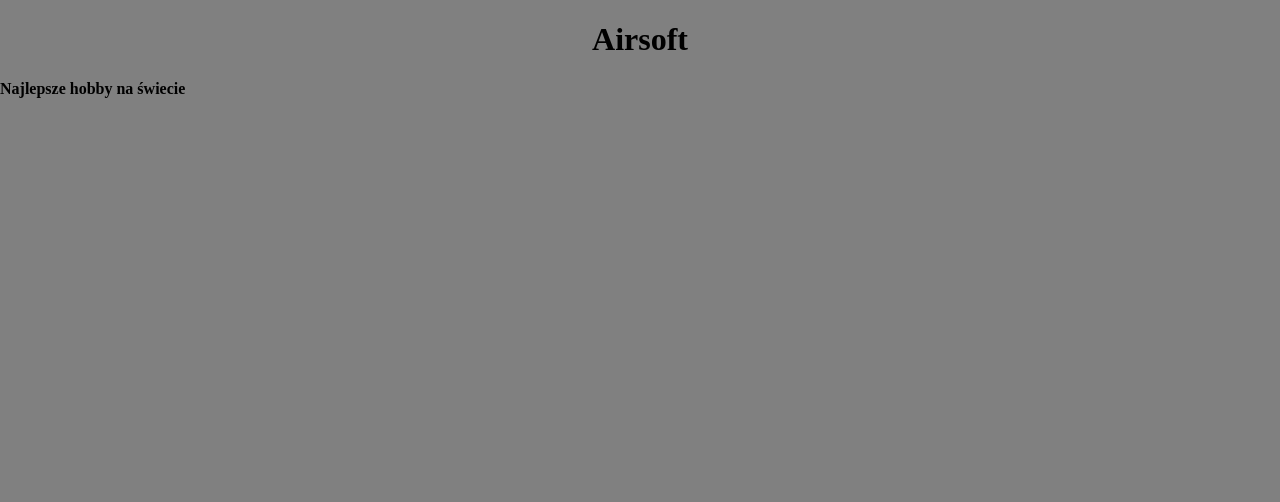
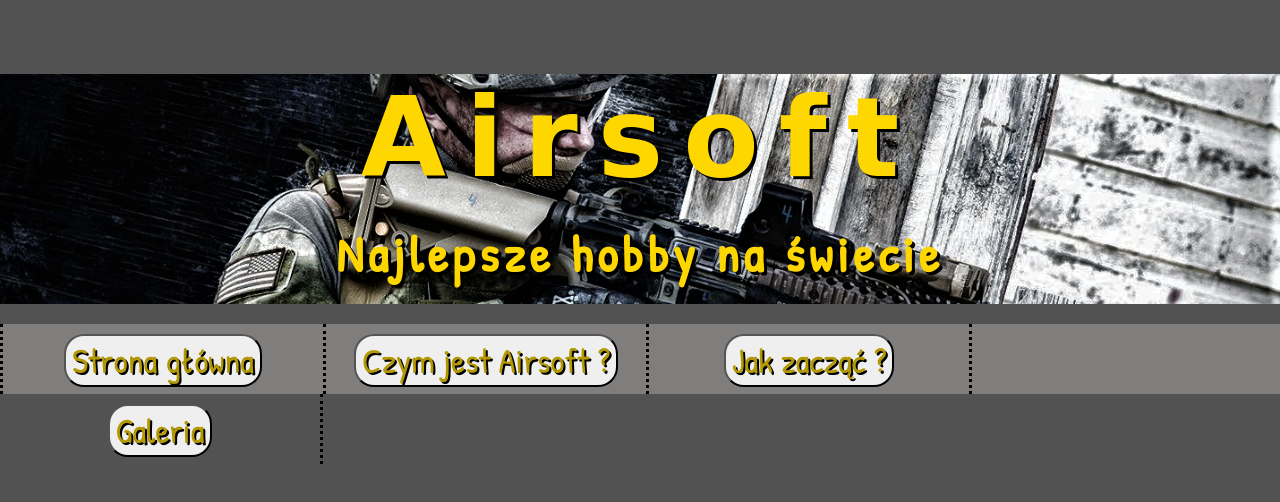
Before and after one commit to novyTM/Airsoft-v2, a plain HTML site: page index.html in a window 1280 px wide. Drawn offline with Linux system fonts and the light colour scheme; a web font is replaced by a local one.

Commit message:
Dodanie top i nav

```diff
--- a/index.html
+++ b/index.html
@@ -10,6 +10,10 @@
         <meta name="description" content="Strona przedstawia i opisuje sport zwany Airsoftem. Daj się do niego zachęcić" />
         <meta name="keywords" content="airsoft, asg, hobby"/>
 
+        <link rel="preconnect" href="https://fonts.googleapis.com">
+        <link rel="preconnect" href="https://fonts.gstatic.com" crossorigin>
+        <link href="https://fonts.googleapis.com/css2?family=Patrick+Hand&family=Potta+One&display=swap" rel="stylesheet">
+
 
 
     </head>
@@ -20,8 +24,9 @@
 
                 <div id="title">
                     <h1> Airsoft </h1>
+
                 </div>
-                 <div id="2ndtitle">
+                 <div id="secondtitle">
                     <h4>Najlepsze hobby na świecie</h4>
                  </div>
 
@@ -30,6 +35,12 @@
             </div>
 
             <div id="nav">
+                <ol>
+                    <li><button>Strona główna</button></li>
+                    <li><button>Czym jest Airsoft ?</button></li>
+                    <li><button>Jak zacząć ?</button></li>
+                    <li><button>Galeria</button></li>
+                </ol>
 
 
             </div>
--- a/style.css
+++ b/style.css
@@ -1,11 +1,95 @@
 body
 {
-    background-color: rgb(128, 128, 128);
+    background-color: rgb(82, 82, 82);
     margin-left: auto;
     margin-right: auto;
 }
 
+#box
+{
+    height: 1000px;
+
+
+}
+
+
+#top
+{
+    height: 230px;
+    margin-top: 1px;
+    background: url("Img/top.png");
+    background-size:cover;
+}
 #title
 {
+    height: 80px;
+    color: gold ;
+    text-align: center;
+    font-size: 55px;
+    font-family: 'Potta One', cursive;
+    text-shadow: 3px 3px rgb(0, 0, 0);
+    letter-spacing: 20px;
+}
+
+#secondtitle
+{
+    font-size: 50px;
+    color: gold ;
+    text-align: center;
+    font-family: 'Patrick Hand', cursive;
+    text-shadow: 3px 3px rgb(0, 0, 0);
+    letter-spacing: 5px;
+}
+
+#nav
+{
+    background-color: rgb(128, 125, 125);
+    height: 70px;
+    margin-top: 20px;
+    margin-bottom: 20px;
     text-align: center;
 }
+
+ol
+{
+    padding: 0;
+    margin: 0;
+    list-style-type: none;
+    line-height: 170%;
+    font-size: 40px;
+    color: gold ;
+    font-family: 'Patrick Hand', cursive;
+    text-shadow: 2px 2px rgb(0, 0, 0);
+    display: inline-block;
+
+}
+
+button
+{
+    font-size: 35px;
+    color: rgb(179, 152, 2);
+    text-shadow: 2px 2px rgb(0, 0, 0); ;
+    border-radius: 20px;
+    font-family: 'Patrick Hand', cursive;
+
+
+
+}
+
+ol > li
+{
+    width: 320px;
+    height: 70px;
+    float: left;
+    border-right: 3px  dotted rgb(0, 0, 0);
+}
+
+ol > li:first-child
+{
+    border-left: 3px  dotted rgb(0, 0, 0); ;
+}
+
+#content
+{
+    clear: both;
+}
```
Also changed, not shown: Img/1.jpg (added), Img/2.jpg (added), Img/bg.jpg (added), Img/nav.jpg (added), Img/top.png (added), Patrick_Hand/OFL.txt (added), Patrick_Hand/PatrickHand-Regular.ttf (added), Potta_One/OFL.txt (added), 1 other file.
